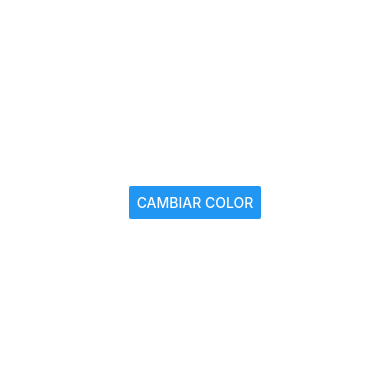
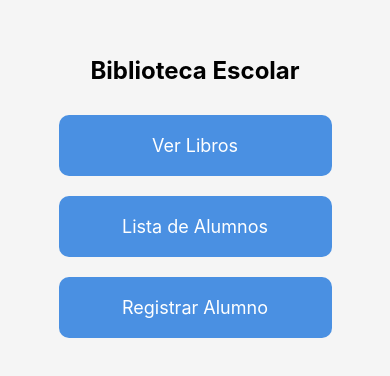
Before and after one commit to Anakimberly/APPMOVIL_APLICACIONESMOVILES, a React Native app: screen / in a window 390 px wide. Shown: the part 220-596 px from the top of the page. Built offline with nearby package versions, Linux system fonts and the light colour scheme.

Commit message:
se agrego la importacion del home al app

```diff
--- a/App.js
+++ b/App.js
@@ -1,7 +1,9 @@
-import BotonCambio from './scr/Boton/Botoncambio';
+//import BotonCambio from './scr/Boton/Botoncambio';
+import Home from './scr/Pantalladeinicio/Home';
 export default function App() {
 
   return (
-    <BotonCambio/>
+    //<BotonCambio/>
+    <Home/>
    );
 }
```
